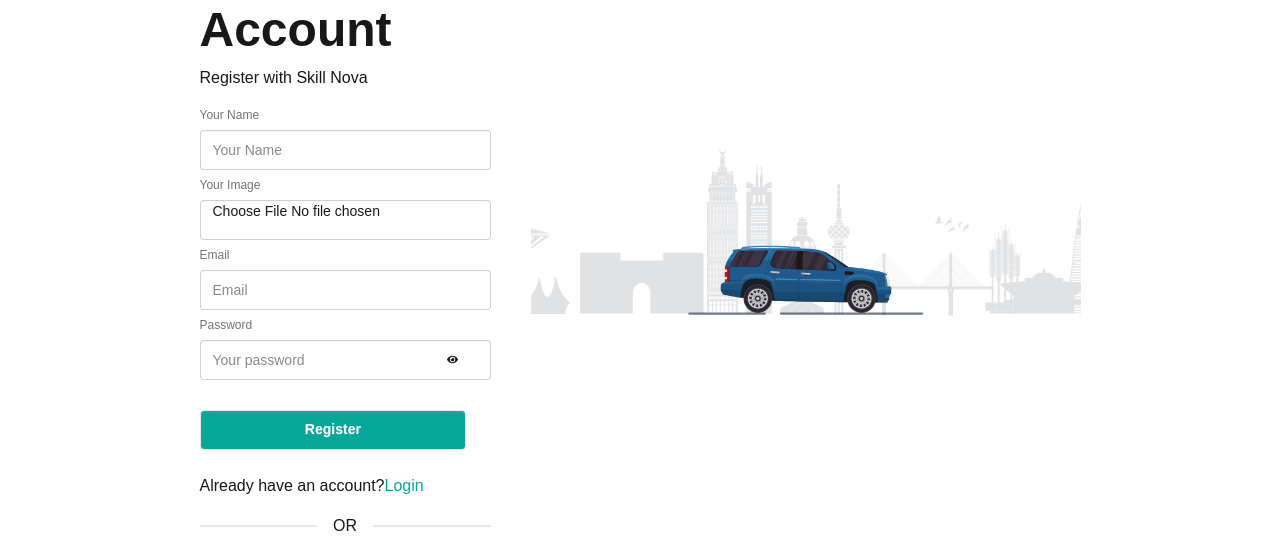
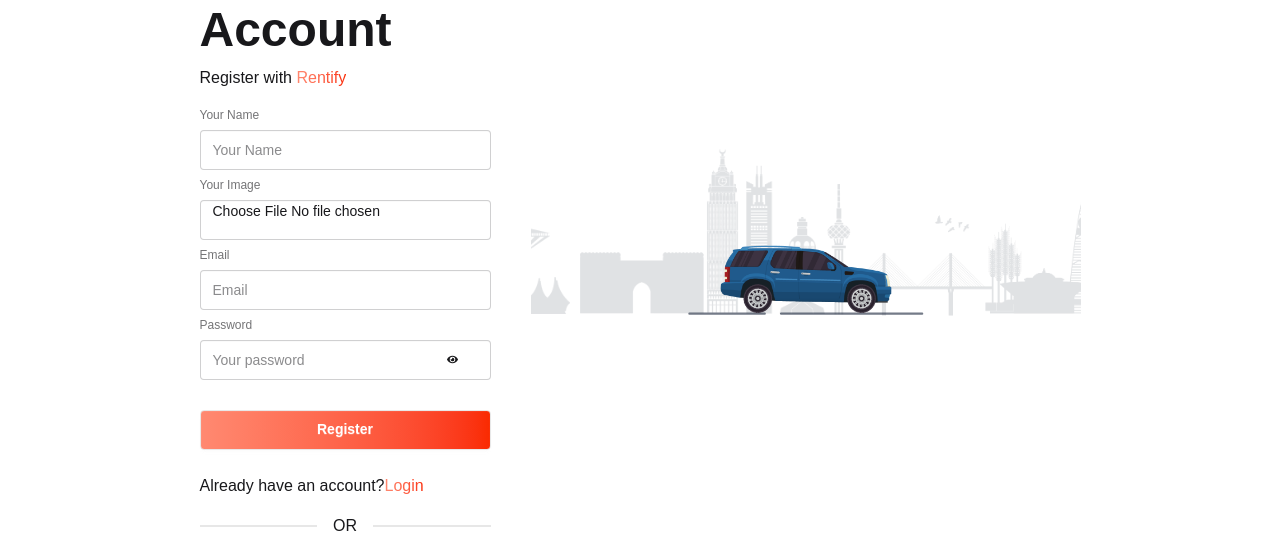
Before and after one commit to MasadRayan/Rentify-Client, a React (Vite) app: page /register in a window 1280 px wide. Shown: the part 141-685 px from the top of the page. Built offline with nearby package versions, Linux system fonts and the light colour scheme; no server answers; a web font is replaced by a local one.

Commit message:
Private route setup done

```diff
--- /dev/null
+++ b/src/Components/Loading/Loading.jsx
@@ -0,0 +1,11 @@
+import React from 'react';
+
+const Loading = () => {
+    return (
+        <div>
+
+        </div>
+    );
+};
+
+export default Loading;
--- a/src/Pages/Register/Register.jsx
+++ b/src/Pages/Register/Register.jsx
@@ -107,7 +107,6 @@ const Register = () => {
                 formData
             );
 
-            console.log('Uploaded image URL:', res.data.secure_url);
             setProfilePic(res.data.secure_url);
         } catch (error) {
             console.error("Cloudinary upload failed:", error);
@@ -122,7 +121,7 @@ const Register = () => {
             </div>
             <div>
                 <h1 className="text-5xl font-extrabold ">Create an <br />Account</h1>
-                <p className='my-3'>Register with Skill Nova</p>
+                <p className='my-3'>Register with <span className='bg-gradient-to-r from-[#ff8971] to-[#fa2a00] bg-clip-text text-transparent'>Rentify</span></p>
                 <form onSubmit={handleSubmit(onSubmit)}>
                     <fieldset className="fieldset">
 
@@ -174,11 +173,11 @@ const Register = () => {
                             <p className='text-red-400'>Password must be at least 6 characters long</p>
                         )}
 
-                        <button className="btn bg-[#07A698] text-white mt-4 w-11/12">Register</button>
+                        <button className="hover:scale-105 hover:shadow-lg transition-all btn bg-gradient-to-r from-[#ff8971] to-[#fa2a00] text-white mt-4">Register</button>
 
                     </fieldset>
                 </form>
-                <p className='my-5 '>Already have an account?<Link to={'/login'} className=' text-[#07A698]'>Login</Link></p>
+                <p className='my-5 '>Already have an account?<Link to={'/login'} className=' bg-gradient-to-r from-[#ff8971] to-[#fa2a00] bg-clip-text text-transparent'>Login</Link></p>
                 <div className="divider">OR</div>
                 <button onClick={handleGoogleSignIn} className="btn w-full bg-white text-black border-[#e5e5e5]">
                     <svg aria-label="Google logo" width="16" height="16" xmlns="http://www.w3.org/2000/svg" viewBox="0 0 512 512"><g><path d="m0 0H512V512H0" fill="#fff"></path><path fill="#34a853" d="M153 292c30 82 118 95 171 60h62v48A192 192 0 0190 341"></path><path fill="#4285f4" d="m386 400a140 175 0 0053-179H260v74h102q-7 37-38 57"></path><path fill="#fbbc02" d="m90 341a208 200 0 010-171l63 49q-12 37 0 73"></path><path fill="#ea4335" d="m153 219c22-69 116-109 179-50l55-54c-78-75-230-72-297 55"></path></g></svg>
--- /dev/null
+++ b/src/Routes/PrivateRoute.jsx
@@ -0,0 +1,20 @@
+import React from 'react';
+import useAuth from '../Hooks/useAuth';
+import { Navigate, useLocation } from 'react-router';
+
+const PrivateRoute = ({ children }) => {
+    const location = useLocation();
+    const { user, loading } = useAuth();
+
+    if (loading) {
+        return <div>Loading...</div>;
+    }
+
+    if (!user) {
+        return <Navigate state={{ from: location.pathname }} to={"/login"} > </Navigate>
+    }
+
+    return children;
+};
+
+export default PrivateRoute;
```
